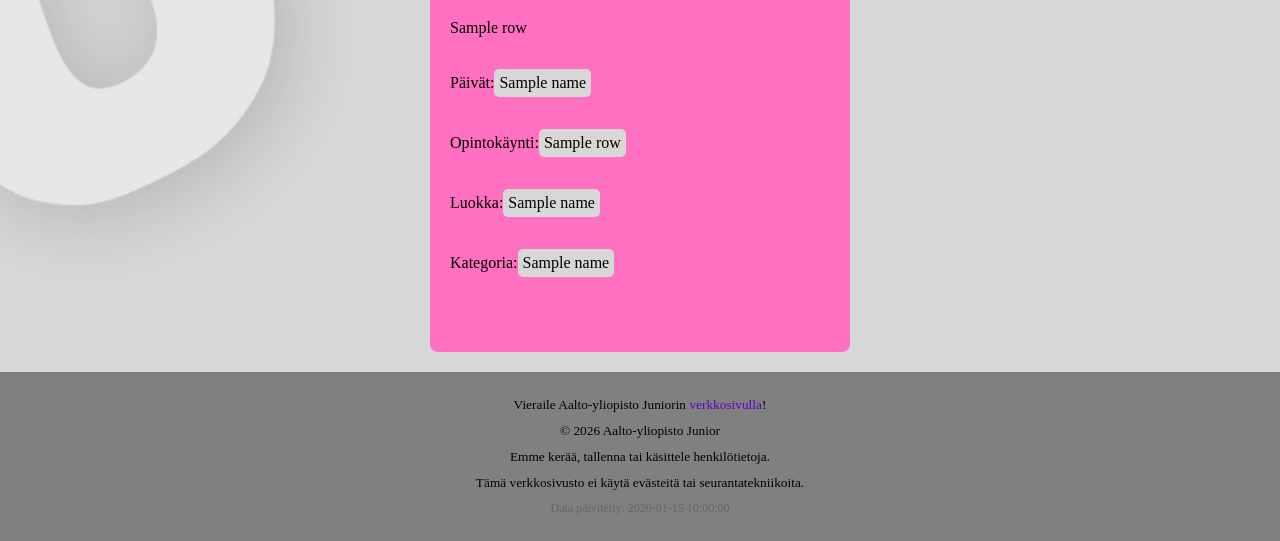
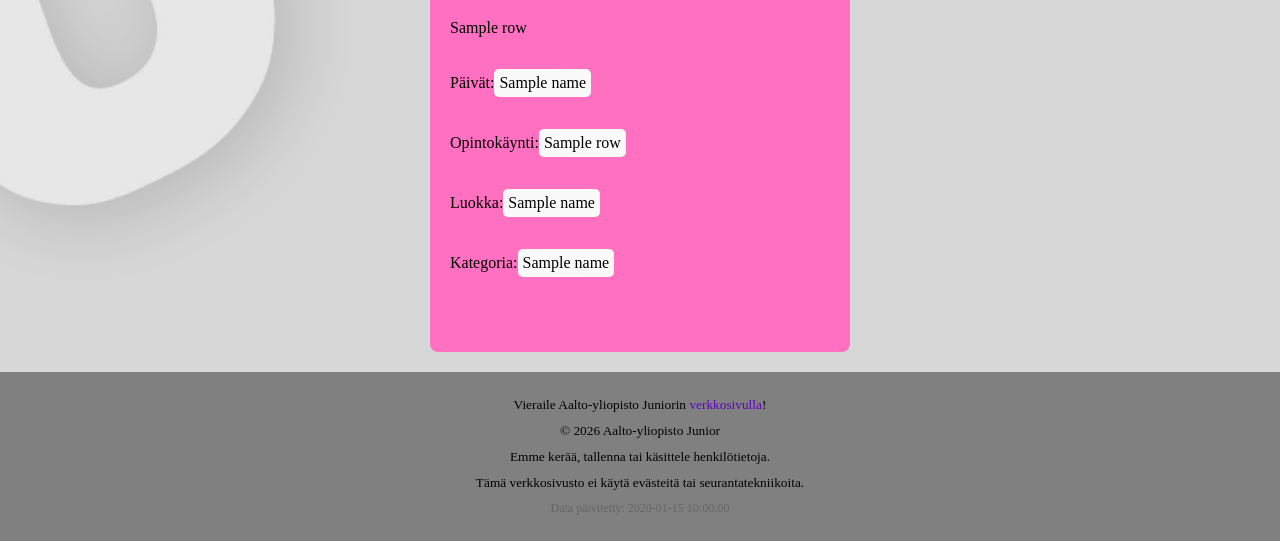
Before and after one commit to AaltoJunior/Valinta-Apuri, a Flask app: template templates/index.html in a window 1280 px wide. Shown: the part 876-1417 px from the top of the page. Run offline with Flask 3, Linux system fonts and the light colour scheme; the template is opened without the code that fills it: most values are stand-ins (such as "Sample title", 1, 10 or a date in 2020); parts of the project's set-up code (start-up, migrations or seed data) failed here and were passed over; some libraries are stand-ins or nearby versions; some web fonts are replaced.

Commit message:
Color changes

```diff
--- a/static/style.css
+++ b/static/style.css
@@ -104,21 +104,21 @@ body::before {
 }
 
 .päivä {
-    background: #d7d7d7;
+    background: #f9f9f9;
     padding: 5px;
     margin-right: 10px;
     border-radius: 5px;
 }
 
 .taso {
-    background: #d7d7d7;
+    background: #f9f9f9;
     padding: 5px;
     margin-right: 10px;
     border-radius: 5px;
 }
 
 .loc {
-    background: #d7d7d7;
+    background: #f9f9f9;
     padding: 5px;
     margin-right: 10px;
     border-radius: 5px;
@@ -134,7 +134,7 @@ body::before {
 
 
 .kategoria {
-    background: #d7d7d7;
+    background: #f9f9f9;
     padding: 5px;
     margin-right: 10px;
     border-radius: 5px;
```
